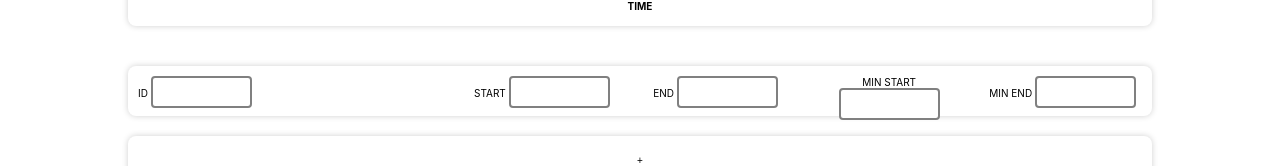
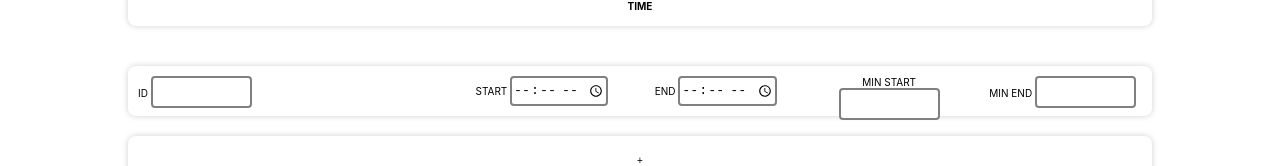
Before and after one commit to ButhainaSudi/edi, a React (Create React App) app: page / in a window 1280 px wide. Shown: the part 509-675 px from the top of the page. Built offline with nearby package versions, Linux system fonts and the light colour scheme.

Commit message:
change input type to time

```diff
--- a/src/App.js
+++ b/src/App.js
@@ -63,11 +63,11 @@ function App() {
         </div>
 
         <div className = "column small">
-          START  <input type = "number" ref = {startRef}/>
+          START  <input type = "time" ref = {startRef}/>
         </div>
 
         <div className = "column small">
-          END  <input type = "number" ref = {endRef}/>
+          END  <input type = "time" ref = {endRef}/>
         </div>
 
         <div className = "column small">
--- a/src/Slice.js
+++ b/src/Slice.js
@@ -12,11 +12,11 @@ export default function Slice({ slice }) {
                 </div>
 
                 <div className = "column small">
-                    START  <input type = "number" value = {slice.start}/>
+                    START  <input type = "time" value = {slice.start}/>
                 </div>
 
                 <div className = "column small">
-                    END  <input type = "number" value = {slice.end}/>
+                    END  <input type = "time" value = {slice.end}/>
                 </div>
 
                 <div className = "column small">
```
Also changed, not shown: 1 other file (tests, documents, lock files or other folders).
